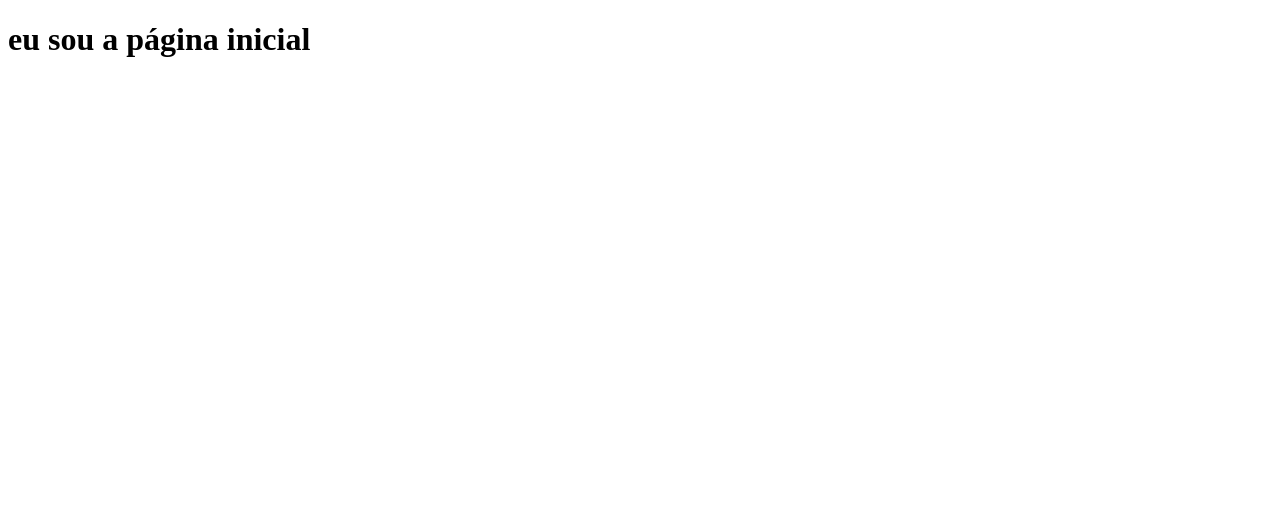
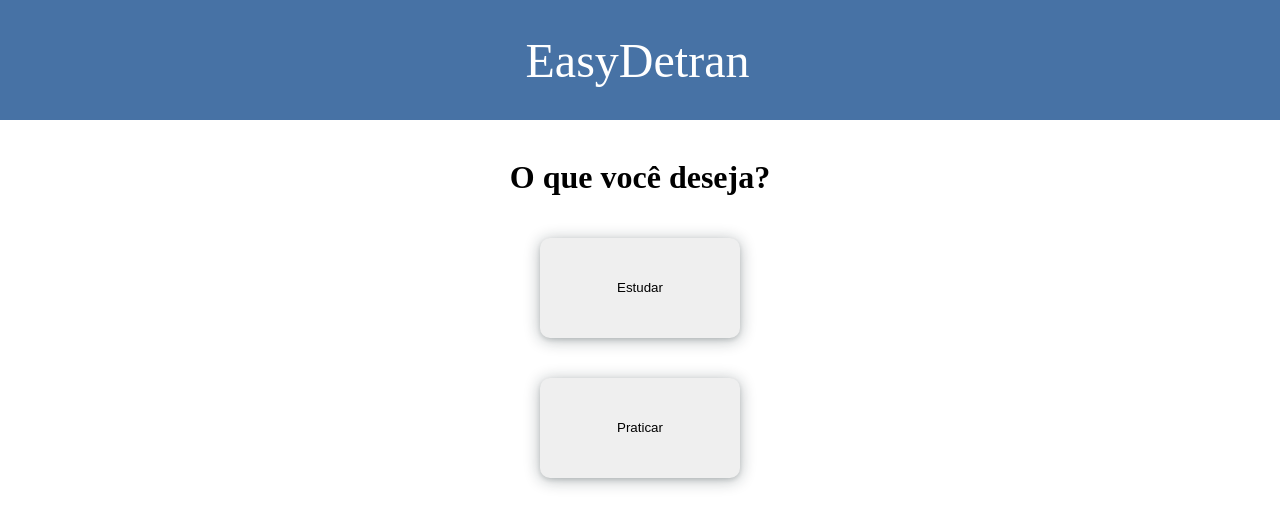
Before and after one commit to Masih-Saldanha/Hackaton-2-Front-end, a React app: page / in a window 1280 px wide. Built offline with nearby package versions, Linux system fonts and the light colour scheme.

Commit message:
feat: add home page

```diff
--- a/public/index.html
+++ b/public/index.html
@@ -9,5 +9,8 @@
 <body>
     <noscript>You need JavaScript to execute this app!</noscript>
     <div class="root"></div>
+
+    <script type="module" src="https://unpkg.com/ionicons@5.5.2/dist/ionicons/ionicons.esm.js"></script>
+    <script nomodule src="https://unpkg.com/ionicons@5.5.2/dist/ionicons/ionicons.js"></script>
 </body>
 </html>
--- a/src/routeComponents/StartScreen.js
+++ b/src/routeComponents/StartScreen.js
@@ -1,5 +1,74 @@
+import styled from "styled-components"
+import { useNavigate } from "react-router"
+
 export default function StartScreen() {
+    const navigate = useNavigate();
+
     return (
-        <h1>eu sou a página inicial</h1>
+        <Container>
+            <Topo>
+                <p>EasyDetran</p>
+                <ion-icon name="book-outline"></ion-icon>
+            </Topo>
+            <Botoes>
+                <h1>O que você deseja?</h1>
+                <button onClick={() => navigate("/videos")}>
+                    Estudar
+                </button>
+                <button onClick={() => navigate("/questions")}>
+                    Praticar
+                </button>
+            </Botoes>
+
+        </Container>
     )
 }
+
+const Container = styled.div`
+    display: flex;
+    flex-direction: column;
+    align-items: center;
+    button{
+        box-shadow: rgba(14, 30, 37, 0.12) 0px 2px 4px 0px, rgba(14, 30, 37, 0.32) 0px 2px 16px 0px;
+        border: none;
+        width: 200px;
+        height: 100px;
+        border-radius: 10px;
+        cursor: pointer;
+        &:hover{
+            background-color: #EBEBEB;
+        }
+        margin: 20px 0;
+    }
+`
+
+const Botoes = styled.div`
+    margin-top: 130px;
+    display: flex;
+    flex-direction: column;
+    align-items: center;
+    justify-content: space-around;
+    width: 100vw;
+`
+
+const Topo = styled.div`
+    display: flex;
+    align-items: center;
+    justify-content: center;
+    height: 120px;
+    width: 100vw;
+    background: #4772A5;
+    position: absolute;
+    right: 0;
+    top: 0;
+    left: 0;
+    p{
+        font-size: 48px;
+        color: white;
+        margin-right: 5px;
+    }
+    ion-icon{
+        font-size: 40px;
+        color: white;
+    }
+`
```
